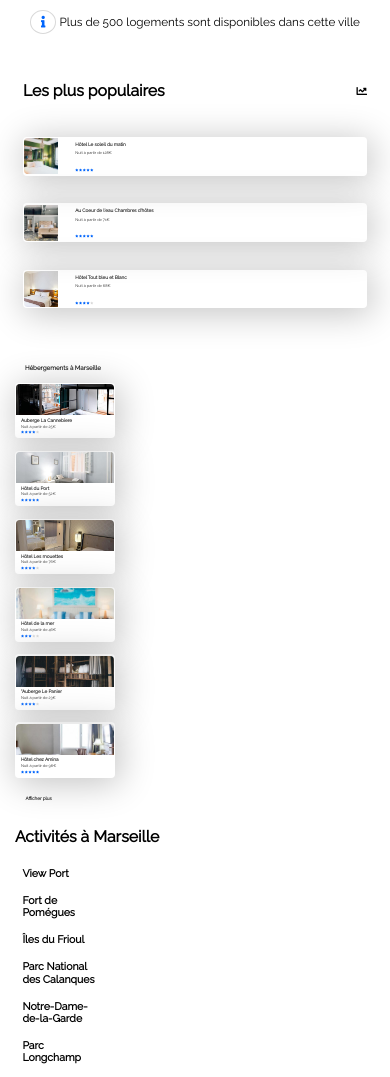
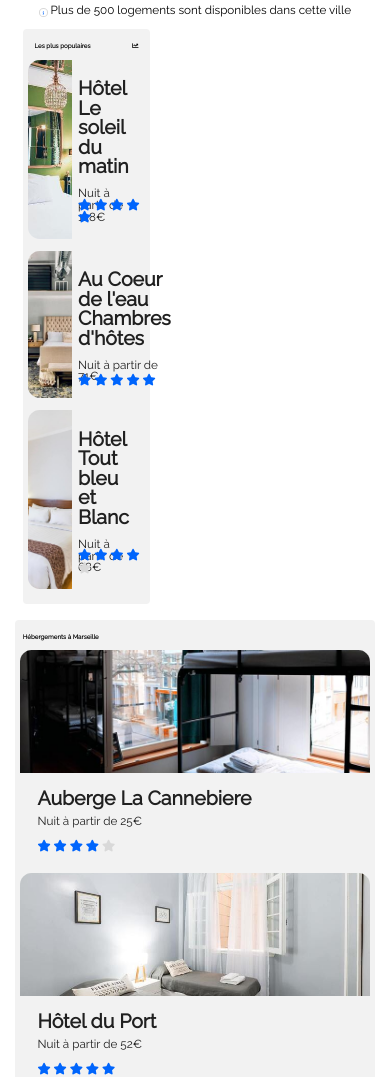
Before and after one commit to MariaVillen/Booki, a plain HTML site: page index.html in a window 390 px wide. Shown: the part 408-1485 px from the top of the page. Drawn offline with Linux system fonts and the light colour scheme.

Commit message:
lastdesktopversion

```diff
--- a/Css/style.css
+++ b/Css/style.css
@@ -11,17 +11,20 @@
 body {
     font-family: 'Raleway';
     max-width: 2880px;
-    font-size: 0.92vw; /* 30.400px sur 2880px */
+    font-size: 1vw;
 }
-section {
-    margin-bottom: 8%;
+header, section {
+    padding: 0 2.0835%;
+    margin: 1.7365%;
 }
 a {
     color: #202020;
     text-decoration: none;
 }
 h1 {
-    font-size: 1.35vw; /*44px sur 2880px */
+    font-size: 1.35vw;
+    height: 100%;
+    width: 100%;
 }
 img {
     height: 100%;
@@ -32,12 +35,10 @@ li {
 }
 #mainContent {
     max-width: 2880px;
-    padding: 2.0835%;
-    margin: 1.7365%;
+    padding-top: 1vw;
 }
-#results-containers, #activites {
-    margin-bottom: 5%;
-}
+
+
 
 /* header */
 
@@ -72,14 +73,23 @@ nav ul .activeMenu a {
 
 #searchForm {
     padding: 0.6vw;
+    display: flex;
+    flex-wrap: nowrap;
+    font-size: 1vw;
 }
 #searchForm i {
-    padding: 1vw;
+    padding: 1.2vw;
+    line-height: 1.15;
+    border: 2px solid var(--secondary-colorb);
+    border-top-left-radius: 1vw;
+    border-bottom-left-radius: 1vw;
+    background-color: var(--secondary-colorb);
 }
 #searchForm input {
     border: none;
     font-weight: bold;
     padding: 1.2vw;
+    border: 2px solid var(--secondary-colorb);
 }
 #searchForm .rounded-blue {
     display: inline;
@@ -87,6 +97,7 @@ nav ul .activeMenu a {
 #searchForm .rounded-blue input, #searchForm .rounded-blue i {
     background: var(--main-color);
     color: white;
+    border: 2px solid var(--main-color);
 }
 #searchForm .rounded-blue input {
     border-bottom-right-radius: 1vw;
@@ -114,22 +125,24 @@ i.small-round {
     border: 1px solid var(--secondary-colorb);
     border-radius: 50%;
     color: var(--main-color);
-    padding: 5px 10px;
+    padding: 0.4vw 0.7vw;
+    font-size: 0.8vw;
 }
 #filters {
     display: flex;
-    padding: 0.9vw 0vw 1.5vw 0vw;
+    padding: 1.5vw 0vw;
     align-items: center;
     font-weight: bolder;
 }
 #filters .btn {
     font-weight: bolder;
     border-radius: 2vw;
-    border: 2px solid var(--secondary-colorb);
+    border: 3px solid var(--secondary-colorb);
     border-left: none;
     margin-left: -3vw;
     padding-left: 4vw;
     padding-right: 1vw;
+    background: none;
     z-index: 0;
 }
 #filters span {
@@ -153,7 +166,7 @@ i.small-round {
 
 .card {
     border-radius: 1vw;
-    box-shadow: 3px 4px 35px 2px #c4c4c4;
+    box-shadow: 4px 4px 35px 2px #c9c9c9;
     display: block;
     padding: 0.3vw;
 }
@@ -168,19 +181,29 @@ i.small-round {
     flex-direction: row;
     flex-wrap: nowrap;
     justify-content: space-between;
-}
-.card-header h2 {
-    padding: 4.954% 0;
-    margin: 5.653% 0;
+    margin: auto 1vw;
 }
 .card-header i {
-        margin: auto 0;
+    margin: auto 0;
+    padding: 1vw;
+    font-size: 1.6vw;
 }
 .card-title h3 {
     font-size: 1.2vw;
     margin-bottom: 0;
 }
-.card-image img {
+.card-image {
+    position: relative;
+    flex: none;
+}
+.card-image .image-ratio {
+    width: 100%;
+    height: 100%;
+    position: absolute;
+      top: 0;
+      bottom: 0;
+      left: 0;
+      right: 0;
     object-fit: cover;
 }
 .card-description {
@@ -196,11 +219,47 @@ i.small-round {
     color: var(--main-color);
 }
 .card-footer {
-    align-self: end;
-    margin-top: auto;
+    margin: auto;
     width: 100%;
 }
 
+.card .card-image.ratio15-37
+{
+    padding-bottom: calc(100% * 15/ 37.6);
+}
+.card .card-image.ratio2 {
+    padding-bottom: calc(100% * 115 / 238);
+}
+
+
+/* cards column */
+.card.card-column .card-image {
+    width: 100%;
+}
+.card.card-column img {
+    border-top-left-radius: 1vw;
+    border-top-right-radius: 1vw;
+}
+
+/*cards row*/
+.card.card-row a {
+    display: flex;
+    flex-wrap: nowrap;
+}
+.card.card-row img {
+    border-top-left-radius: 1vw;
+    border-bottom-left-radius: 1vw;
+}
+.card.card-row .card-image {
+    width: 37.5%;
+}
+.card.card-row .card-body {
+    position: relative;
+}
+.card.card-row .card-stars {
+    position: absolute;
+    bottom: 8.095%;
+}
 /* Results containers */
 
 .card-container {
@@ -214,54 +273,43 @@ i.small-round {
 #results-containers>div {
     display: flex;
     flex-direction: column;
-    padding: 2.2167%;
+    margin: 2.2167%;
+    background: #F2F2F2;
+    border-radius: 1vw;
+    padding: 1vw;
+}
+#results-containers>div h2 {
+    padding: 1vw;
+    font-size: 1.6vw;
 }
 
 
 /* plus populaires*/
 
-#plus-populaires {
+#results-containers #plus-populaires {
     width: 35.3185%;
+    margin-right: 0;
 }
 #plus-populaires .card-container {
     flex-direction: column;
+    align-items: center;
 }
 #plus-populaires .card {
     width: 23.9585vw;
     margin-bottom: 8.095%;
 }
-#plus-populaires .card a {
-    display: flex;
-    flex-wrap: nowrap;
+
+#plus-populaires .card-image {
+    width: 37.8%;
 }
-#plus-populaires .card-image {
-    max-height: 268px;
-    width: 8.75vw;
-    height: calc(8.75vw * 1.0634920635); /* le longueur multiplié par le ratio original (268 hauter /252 longueur)*/
-    flex: none;
-}
-#plus-populaires .card-image img {
-    border-top-left-radius: 1vw;
-    border-bottom-left-radius: 1vw;
-}
-#plus-populaires .card-body {
-    position: relative;
-}
-#plus-populaires .card-stars {
-    position: absolute;
-    bottom: 8.095%;
-}
-
 
 /* Hebergements */
 
 #results-containers #hebergements {
-    margin-right: 2%;
-    padding-left: 0;
+    margin-right: 1vw;
+    margin-left: 0;
 }
 #hebergements h2 {
-    padding: 1.84%;
-    font-size: 1.6vw;
     margin-left: 1%;
 }
 #hebergements .card-container {
@@ -269,19 +317,8 @@ i.small-round {
     justify-content: space-around;
 }
 #hebergements .card {
-    /*width: 28.861%; width: 28.155%;*/
-    margin-bottom: 3.477%;
-    width: 28.3715%;
-}
-#hebergements .card-image {
-    max-height: 230px;
-    /*height: 7.9865vw;*/
-    height: calc(16.3195vw * 0.489361702); /* dividir alto por ancho y multiplicar para mantener relación de aspecto*/
-    width: 100%;
-}
-#hebergements .card-image img {
-    border-top-left-radius: 1vw;
-    border-top-right-radius: 1vw;
+    margin-bottom: 2vw;
+    width: 29.5%;
 }
 #hebergements .card-body {
     line-height: 0.5vw;
@@ -302,29 +339,46 @@ i.small-round {
 #activites {
     max-width: 100%;
 }
+#activites h2 {
+    font-size: 1.6vw;
+    padding: 1vw;
+    margin-left: 1vw;
+}
 #activites .card-container {
     flex-flow: column wrap;
     justify-content: space-between;
     height: 30.764vw;
 }
 #activites .activiteCard {
-    width: 25%;
-    height: 50%;
-    padding: 1%;
-    margin: 0;
+    width: 23%;
+    height: 43%;
+    margin: 1%;
     border-radius:1.0417vw;
     display: flex;
     flex-flow: column nowrap;
+    box-shadow: 3px 4px 35px 2px #c4c4c4;- Légalisation photo pour passeport Sarah et virement au consulat.
+- Demander Remboursement Mdph
+- Demandes relatives à la formation et le changement de situation au Pôle Emploi et CAF
+
+Pour les prochaines 15 jours:
+- Remplir et présenter demande DALO
+- Demander au médecin ordonnance pour traitement (pass sanitaire)
+}
+#activites .activiteCard div {
+    height: 100%;
+    position: relative;
 }
 #activites .activiteCard p  {
     margin: 1vw;
     font-weight: bolder;
 }
-#activites .activiteCard:nth-child(3n+1) {
+#activites .activiteCard:nth-child(3n+1)
+{
     height: 100%;
 }
 #activites img {
     object-fit: cover;
+    position: absolute;
     border-top-left-radius: 1.0417vw;
     border-top-right-radius: 1.0417vw;
     min-height: 0;
@@ -332,18 +386,22 @@ i.small-round {
 }
 /* footer*/
 footer {
+    width: 100%;
+    background: #F2F2F2;
+}
+.footer-content {
     display: flex;
     width: 75%;
     justify-content: space-between;
-    margin: 3% 0;
+    margin: 3%;
 }
-footer div h2 {
+.footer-content div h2 {
     font-weight: bolder;
 }
-footer ul {
+.footer-content ul {
     padding-left: 0;
 }
-footer div li {
+.footer-content div li {
     font-size: 1vw;
     line-height: 2vw;
     padding-left: 0;
@@ -394,14 +452,17 @@ tout ce qui est en dessous de 768 pour les téléphones portables.
         margin: 10% 5%;
         font-size: 4vw;
     }
-    #header-description h1 {
+    #header-description h1,
+    .card-title h3 {
         font-size: 5vw;
     }
 
     /*search*/
     #search {
-        font-size: 3vw;
         text-align: center;
+    }
+    #serachForm input {
+        font-size: 4vw;
     }
     #searchForm .rounded-blue i {
         display: initial;
@@ -423,7 +484,6 @@ tout ce qui est en dessous de 768 pour les téléphones portables.
         margin: 2vw;
     }
     #filters i {
-    font-size: 3vw;
     padding: 3vw;
     }
     #filters .btn {
@@ -444,16 +504,77 @@ tout ce qui est en dessous de 768 pour les téléphones portables.
         flex-flow: column nowrap;
         width: 100%;
     }
+    #activites .activiteCard {
+        width: 100%;
+    }
     #activites .card-container {
         height: auto;
     }
-    #plus-populaires .card {
+    #hebergements .card.card-column,
+    #plus-populaires .card.card-row {
         width: 100%;
     }
+    .card {
+        box-shadow: none;
+    }
+    .card.card-column .card-image.ratio2 {
+    padding-bottom: calc(100% * 114 / 324);
+    }
+    .card.card-column img {
+        border-top-left-radius: 3vw;
+        border-top-right-radius: 3vw;
+    }
 
+    .card.card-row img {
+    border-top-left-radius: 3vw;
+    border-bottom-left-radius: 3vw;
+    }
+    .card-description,
+    .card-stars,
+    #hebergements .card-footer a,
+    #filters i,
+    #search {
+        font-size: 3vw;
+    }
+    .card-header {
+        font-size: 4vw;
+    }
+
+    #hebergements h2 {
+        font-size: 6vw;
+        margin-left: 0;
+    }
+    #hebergements .card-body {
+        line-height: 3vw;
+    }
+    #activites .activiteCard {
+        margin-bottom: 3.477%;
+    }
+    #activites .activiteCard div{
+        padding-bottom: calc(100% * 114 / 325);
+        position: relative;
+        flex: none;
+    }
+    #activites .activiteCard p {
+        margin: 4vw;
+    }
+    #activites img {
+        position: absolute;
+        top: 0;
+        bottom: 0;
+        left: 0;
+        right: 0;
+        border-top-left-radius: 3vw;
+        border-top-right-radius: 3vw;
+    }
+
+
+    footer div li {
+    font-size: 2.5VW;
+    line-height: 5vw;
+    }
 }
 
 @media (max-width: 992px) {
 
-
 }
--- a/index.html
+++ b/index.html
@@ -43,8 +43,10 @@
         <section>
             <div id="search">
                 <form id="searchForm">
+
                     <i class="fas fa-map-marker-alt"></i>
                     <input type="text" value="Marseille, France"/>
+
                     <div class="rounded-blue">
                         <i class="fas fa-search"></i>
                         <input type="submit" value="Rechercher"/>
@@ -86,11 +88,11 @@
                         <i class="fas fa-chart-line"></i>
                     </div>
                     <div class="card-container">
-                        <div class="card">
+                        <div class="card card-row">
                             <a href="#">
-                                <div class="card-image">
+                                <div class="card-image ratio15-37">
 
-                                    <img srcset="./Assets/hebergements/4_small/emile-guillemot-Bj_rcSC5XfE-unsplash.jpg 532w,
+                                    <img class="image-ratio" srcset="./Assets/hebergements/4_small/emile-guillemot-Bj_rcSC5XfE-unsplash.jpg 532w,
                                     ./Assets/hebergements/3_medium/emile-guillemot-Bj_rcSC5XfE-unsplash.jpg 1063w,
                                     ./Assets/hebergements/2_large/emile-guillemot-Bj_rcSC5XfE-unsplash.jpg 2125w,
                                     ./Assets/hebergements/1_xlarge/emile-guillemot-Bj_rcSC5XfE-unsplash.jpg 4249w
@@ -116,11 +118,11 @@
                                 </div>
                             </a>
                         </div>
-                        <div class="card">
+                        <div class="card card-row">
                             <a href="#">
-                                <div class="card-image">
+                                <div class="card-image ratio15-37">
 
-                                    <img srcset="Assets/hebergements/4_small/aw-creative-VGs8z60yT2c-unsplash.jpg 504w,
+                                    <img class="image-ratio" srcset="Assets/hebergements/4_small/aw-creative-VGs8z60yT2c-unsplash.jpg 504w,
                                     ./Assets/hebergements/3_medium/aw-creative-VGs8z60yT2c-unsplash.jpg 1008w,
                                     ./Assets/hebergements/2_large/aw-creative-VGs8z60yT2c-unsplash.jpg 2016w,
                                     ./Assets/hebergements/1_xlarge/aw-creative-VGs8z60yT2c-unsplash.jpg 4032w
@@ -146,10 +148,10 @@
                                 </div>
                             </a>
                         </div>
-                        <div class="card">
+                        <div class="card card-row">
                             <a href="#">
-                                <div class="card-image">
-                                    <img srcset="Assets/hebergements/4_small/febrian-zakaria-sjvU0THccQA-unsplash.jpg 500w,
+                                <div class="card-image ratio15-37">
+                                    <img class="image-ratio" srcset="Assets/hebergements/4_small/febrian-zakaria-sjvU0THccQA-unsplash.jpg 500w,
                                     ./Assets/hebergements/3_medium/febrian-zakaria-sjvU0THccQA-unsplash.jpg 1000w,
                                     ./Assets/hebergements/2_large/febrian-zakaria-sjvU0THccQA-unsplash.jpg 2000w,
                                     ./Assets/hebergements/1_xlarge/febrian-zakaria-sjvU0THccQA-unsplash.jpg 4000w
@@ -181,10 +183,10 @@
                 <div id="hebergements">
                     <h2>Hébergements à Marseille</h2>
                     <div class="card-container">
-                        <div class="card">
+                        <div class="card card-column">
                             <a href="#">
-                                <div class="card-image">
-                                    <img srcset="Assets/hebergements/4_small/marcus-loke-WQJvWU_HZFo-unsplash.jpg 750w,
+                                <div class="card-image ratio2">
+                                    <img class="image-ratio" srcset="Assets/hebergements/4_small/marcus-loke-WQJvWU_HZFo-unsplash.jpg 750w,
                                     ./Assets/hebergements/3_medium/marcus-loke-WQJvWU_HZFo-unsplash.jpg 1499w,
                                     ./Assets/hebergements/2_large/marcus-loke-WQJvWU_HZFo-unsplash.jpg 2997w,
                                     ./Assets/hebergements/1_xlarge/marcus-loke-WQJvWU_HZFo-unsplash.jpg 5993w
@@ -210,10 +212,10 @@
                                 </div>
                             </a>
                         </div>
-                        <div class="card">
+                        <div class="card card-column">
                             <a href="#">
-                                <div class="card-image">
-                                    <img srcset="./Assets/hebergements/4_small/fred-kleber-gTbaxaVLvsg-unsplash.jpg 684w,
+                                <div class="card-image ratio2">
+                                    <img class="image-ratio" srcset="./Assets/hebergements/4_small/fred-kleber-gTbaxaVLvsg-unsplash.jpg 684w,
                                     ./Assets/hebergements/3_medium/fred-kleber-gTbaxaVLvsg-unsplash.jpg 1368w,
                                     ./Assets/hebergements/2_large/fred-kleber-gTbaxaVLvsg-unsplash.jpg 2736w,
                                     ./Assets/hebergements/1_xlarge/fred-kleber-gTbaxaVLvsg-unsplash.jpg 5472w
@@ -239,10 +241,10 @@
                                 </div>
                             </a>
                         </div>
-                        <div class="card">
+                        <div class="card card-column">
                             <a href="#">
-                                <div class="card-image">
-                                    <img srcset="./Assets/hebergements/4_small/reisetopia-B8WIgxA_PFU-unsplash.jpg 750w,
+                                <div class="card-image ratio2">
+                                    <img class="image-ratio" srcset="./Assets/hebergements/4_small/reisetopia-B8WIgxA_PFU-unsplash.jpg 750w,
                                     ./Assets/hebergements/3_medium/reisetopia-B8WIgxA_PFU-unsplash.jpg 1500w,
                                     ./Assets/hebergements/2_large/reisetopia-B8WIgxA_PFU-unsplash.jpg 3000w,
                                     ./Assets/hebergements/1_xlarge/reisetopia-B8WIgxA_PFU-unsplash.jpg 6000w
@@ -268,10 +270,10 @@
                                 </div>
                             </a>
                         </div>
-                        <div class="card">
+                        <div class="card card-column">
                             <a href="#">
-                                <div class="card-image">
-                                    <img srcset="./Assets/hebergements/4_small/annie-spratt-Eg1qcIitAuA-unsplash.jpg 500w,
+                                <div class="card-image ratio2">
+                                    <img class="image-ratio" srcset="./Assets/hebergements/4_small/annie-spratt-Eg1qcIitAuA-unsplash.jpg 500w,
                                     ./Assets/hebergements/3_medium/annie-spratt-Eg1qcIitAuA-unsplash.jpg 1000w,
                                     ./Assets/hebergements/2_large/annie-spratt-Eg1qcIitAuA-unsplash.jpg 2000w,
                                     ./Assets/hebergements/1_xlarge/annie-spratt-Eg1qcIitAuA-unsplash.jpg 4000w
@@ -297,10 +299,10 @@
                                 </div>
                             </a>
                         </div>
-                        <div class="card">
+                        <div class="card card-column">
                             <a href="#">
-                                <div class="card-image">
-                                    <img srcset="./Assets/hebergements/4_small/nicate-lee-kT-ZyaiwBe0-unsplash.jpg 652w,
+                                <div class="card-image ratio2">
+                                    <img class="image-ratio" srcset="./Assets/hebergements/4_small/nicate-lee-kT-ZyaiwBe0-unsplash.jpg 652w,
                                     ./Assets/hebergements/3_medium/nicate-lee-kT-ZyaiwBe0-unsplash.jpg 1303w,
                                     ./Assets/hebergements/2_large/nicate-lee-kT-ZyaiwBe0-unsplash.jpg 2606w,
                                     ./Assets/hebergements/1_xlarge/nicate-lee-kT-ZyaiwBe0-unsplash.jpg 5212w"
@@ -310,7 +312,7 @@
                                 </div>
                                 <div class="card-body">
                                     <div class="card-title">
-                                        <h3>"Auberge Le Panier</h3>
+                                        <h3>Auberge Le Panier</h3>
                                     </div>
                                     <div class="card-description">
                                         <p>Nuit à partir de <span>23€</span></p>
@@ -325,11 +327,11 @@
                                 </div>
                             </a>
                         </div>
-                        <div class="card">
+                        <div class="card card-column">
                             <a href="#">
-                                <div class="card-image">
+                                <div class="card-image ratio2">
 
-                                    <img srcset="./Assets/hebergements/4_small/febrian-zakaria-M6S1WvfW68A-unsplash.jpg 486w,
+                                    <img class="image-ratio" srcset="./Assets/hebergements/4_small/febrian-zakaria-M6S1WvfW68A-unsplash.jpg 486w,
                                     ./Assets/hebergements/3_medium/febrian-zakaria-M6S1WvfW68A-unsplash.jpg 972w,
                                     ./Assets/hebergements/2_large/febrian-zakaria-M6S1WvfW68A-unsplash.jpg 1944w,
                                     ./Assets/hebergements/1_xlarge/febrian-zakaria-M6S1WvfW68A-unsplash.jpg 3888w"
@@ -363,6 +365,7 @@
                 <h2>Activités à Marseille</h2>
                 <div class="card-container">
                         <div class="activiteCard">
+                            <div>
                                 <img srcset="
                                 ./Assets/activites/4_small/reno-laithienne-QUgJhdY5Fyk-unsplash.jpg 702w,
                                 ./Assets/activites/3_medium/reno-laithienne-QUgJhdY5Fyk-unsplash.jpg 1404w,
@@ -372,9 +375,11 @@
                                 src="./Assets/activites/3_medium/reno-laithienne-QUgJhdY5Fyk-unsplash.jpg"
                                 sizes = "(min-width 1440px) 612px"
                                 alt="View Port">
+                            </div>
                             <p>View Port</p>
                         </div>
                         <div class="activiteCard">
+                            <div>
                             <img srcset="
                             ./Assets/activites/4_small/paul-hermann-QFTrLdQIRhI-unsplash.jpg 356w,
                             ./Assets/activites/3_medium/paul-hermann-QFTrLdQIRhI-unsplash.jpg 711w,
@@ -384,11 +389,11 @@
                             src="./Assets/activites/3_medium/paul-hermann-QFTrLdQIRhI-unsplash.jpg"
                             sizes = "(min-width 1440px) 612px"
                             alt="Fort de Pomégues">
+                        </div>
                             <p>Fort de Pomégues</p>
                         </div>
                         <div class="activiteCard">
-
-                            <img srcset="
+                            <div>                            <img srcset="
                             ./Assets/activites/4_small/kevin-hikari-rV_Qd1l-VXg-unsplash.jpg 648w,
                             ./Assets/activites/3_medium/kevin-hikari-rV_Qd1l-VXg-unsplash.jpg 1296w,
                             ./Assets/activites/2_large/kevin-hikari-rV_Qd1l-VXg-unsplash.jpg 2592w,
@@ -397,10 +402,12 @@
                             src="./Assets/activites/3_medium/kevin-hikari-rV_Qd1l-VXg-unsplash.jpg"
                             sizes = "(min-width 1440px) 612px"
                             alt="Îles du Frioul">
+                        </div>
+
                             <p>Îles du Frioul</p>
                         </div>
                         <div class="activiteCard">
-
+                            <div>
                                 <img srcset="
                             ./Assets/activites/4_small/kilyan-sockalingum-NR8-cBCN3aI-unsplash.jpg 606w,
                             ./Assets/activites/3_medium/kilyan-sockalingum-NR8-cBCN3aI-unsplash.jpg 1212w,
@@ -410,10 +417,11 @@
                             src="./Assets/activites/3_medium/kilyan-sockalingum-NR8-cBCN3aI-unsplash.jpg"
                             sizes = "(min-width 1440px) 612px"
                             alt="Parc National des Calanques">
+                        </div>
                             <p>Parc National des Calanques</p>
                         </div>
                         <div class="activiteCard">
-
+                            <div>
                             <img srcset="
                             ./Assets/activites/4_small/florian-wehde-xW9e8gdotxI-unsplash.jpg 589w,
                             ./Assets/activites/3_medium/florian-wehde-xW9e8gdotxI-unsplash.jpg 1178w,
@@ -423,9 +431,11 @@
                             src="./Assets/activites/3_medium/florian-wehde-xW9e8gdotxI-unsplash.jpg"
                             sizes = "(min-width 1440px) 612px"
                             alt="Notre-Dame-de-la-Garde">
-                            <p>Notre-Dame-de-la-Garde</p>
+                        </div>
+                            <p>Notre-Dame-de-la-Garde</p>1
                         </div>
                         <div class="activiteCard">
+                            <div>
                             <img srcset="
                             ./Assets/activites/4_small/lena-paulin-wH2-EJoDcV0-unsplash.jpg 504w,
                             ./Assets/activites/3_medium/lena-paulin-wH2-EJoDcV0-unsplash.jpg 1008w,
@@ -435,6 +445,7 @@
                             src="./Assets/activites/3_medium/lena-paulin-wH2-EJoDcV0-unsplash.jpg"
                             sizes = "(min-width 1440px) 612px"
                             alt="Parc Longchamp">
+                        </div>
                             <p>Parc Longchamp</p>
                         </div>
                 </div>
@@ -445,7 +456,7 @@
         </section>
 
         <footer>
-
+            <div class="footer-content">
             <div>
                 <h2>A propos</h2>
                 <ul>
@@ -470,6 +481,7 @@
                     <li><a href="#">Nous contacter</a></li>
                 </ul>
             </div>
+        </div>
         </footer>
 
     </div>
```
Lines whose indentation alone changed are shown as unchanged.
